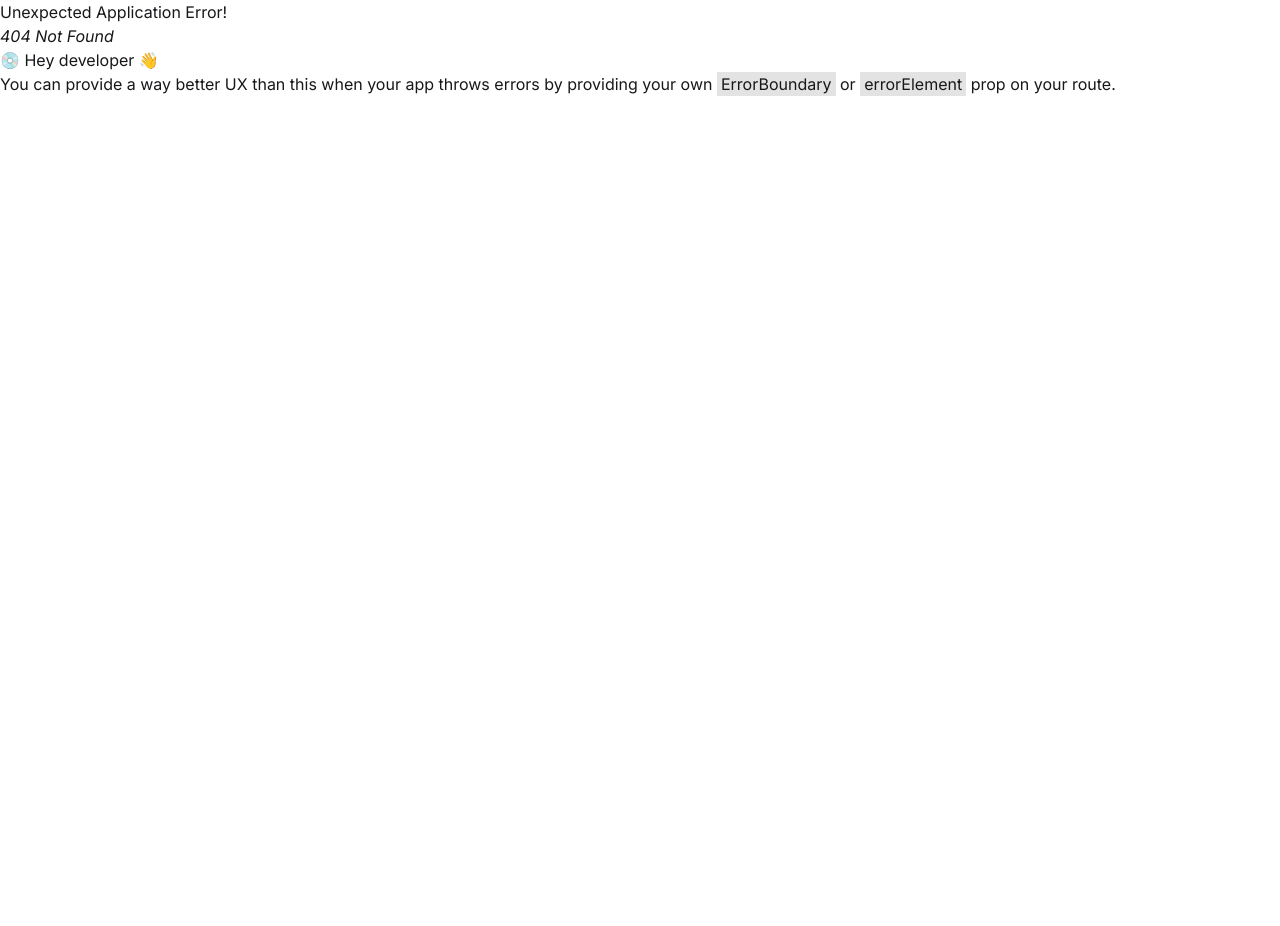
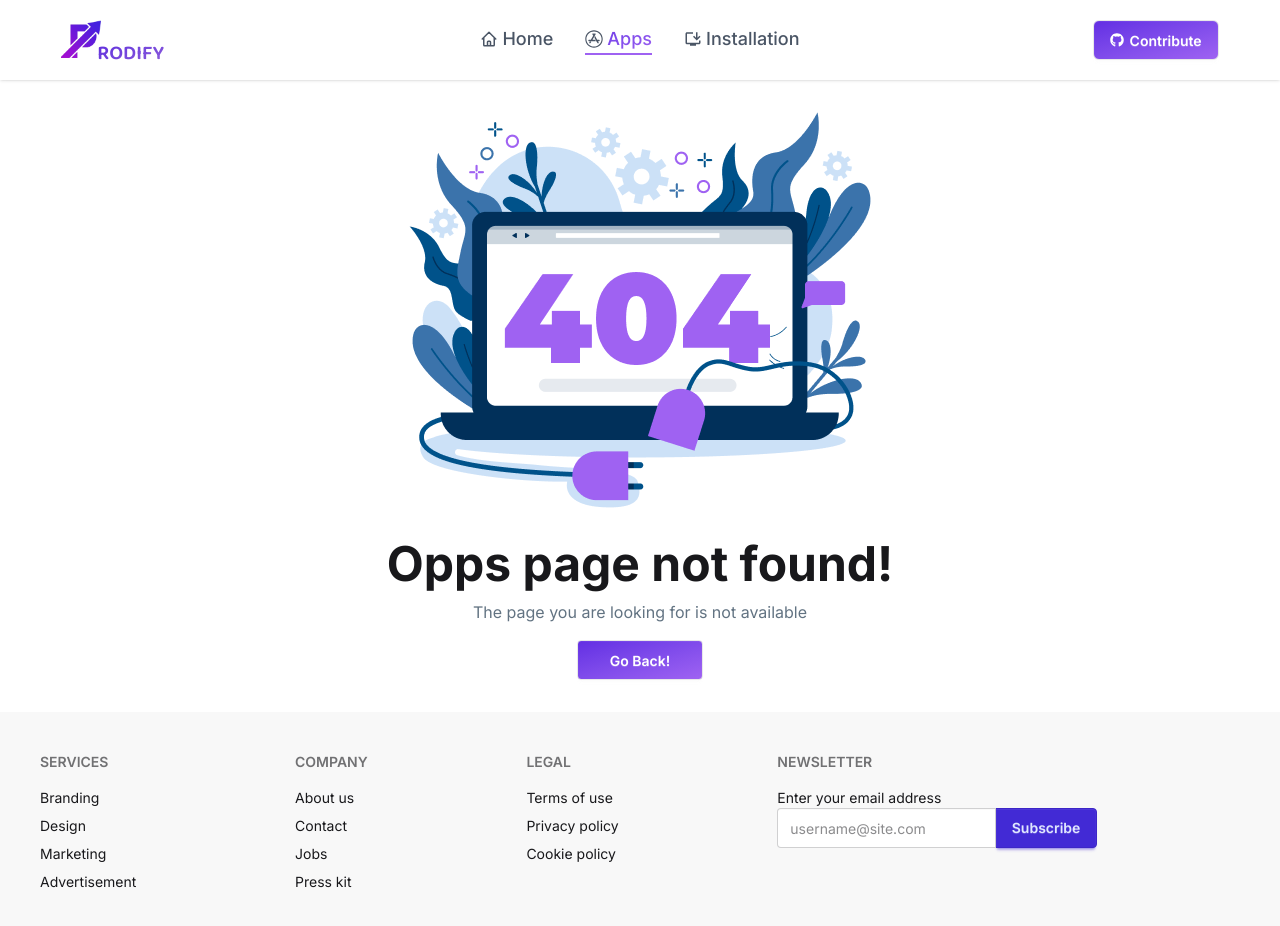
Before and after one commit to hasnatfahmidkhan/prodify, a React (Vite) app: page /apps/10 in a window 1280 px wide. Before the commit this address had no page. Shown: the top 926 px of the page. Before the commit the page ends 800 px from the top, so only its background shows below. Built offline with nearby package versions, Linux system fonts and the light colour scheme.

Commit message:
added error page

```diff
--- /dev/null
+++ b/src/Pages/ErrorPage/ErrorPage.jsx
@@ -0,0 +1,34 @@
+import React from "react";
+import errorImg from "../../assets/error-404.png";
+import Footer from "../Footer/Footer";
+import Navbar from "../../Components/Navbar/Navbar";
+import { useNavigate } from "react-router";
+const ErrorPage = () => {
+  const navigate = useNavigate();
+
+  return (
+    <div className="flex flex-col min-h-screen">
+      <Navbar />
+      <div className="flex-1 flex flex-col justify-center items-center text-center p-8">
+        <div>
+          <img className="" src={errorImg} alt="404 Page not found" />
+        </div>
+        <div className="mt-8 mb-4 space-y-3">
+          <h2 className="text-3xl md:text-5xl font-bold">Opps page not found!</h2>
+          <p className="text-[#627382]">
+            The page you are looking for is not available
+          </p>
+        </div>
+        <button
+          onClick={() => navigate("/")}
+          className="btn bg-gradient-to-br from-[#632EE3] to-[#9F62F2] text-white px-8"
+        >
+          Go Back!
+        </button>
+      </div>
+      <Footer />
+    </div>
+  );
+};
+
+export default ErrorPage;
--- a/src/Routes/Routes.jsx
+++ b/src/Routes/Routes.jsx
@@ -3,11 +3,13 @@ import RootLayout from "../Layouts/RootLayout";
 import Home from "../Pages/Home/Home";
 import Apps from "../Pages/Apps/Apps";
 import Installation from "../Pages/Installation/Installation";
+import ErrorPage from "../Pages/ErrorPage/ErrorPage";
 
 export const router = createBrowserRouter([
   {
     path: "/",
     Component: RootLayout,
+    ErrorBoundary: ErrorPage,
     children: [
       {
         index: true,
```
